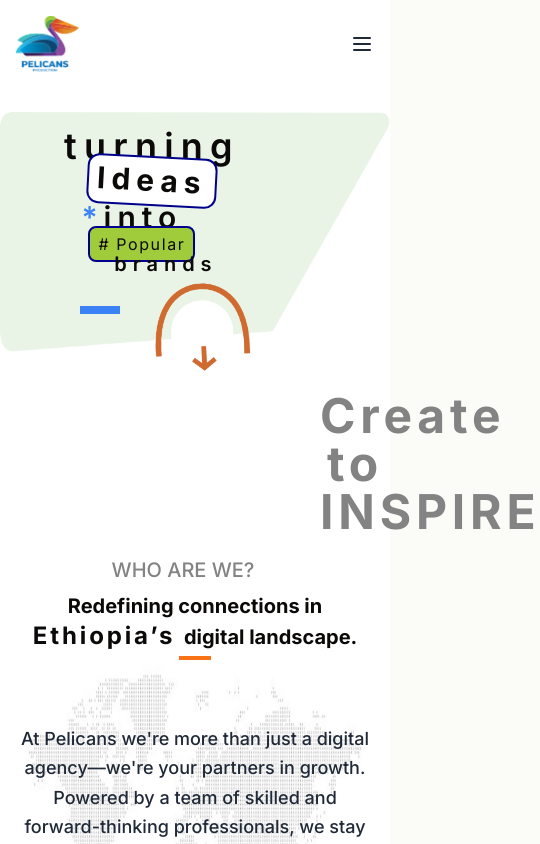
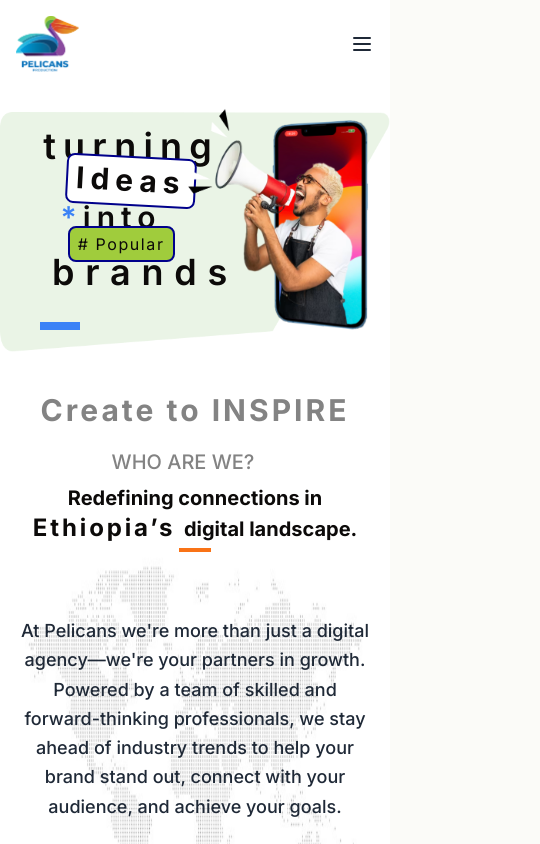
Before and after one commit to elumersen/ant-design-dreamscapeicans, a React (Vite) app: page / in a window 390 px wide. Shown: the top 844 px of the page, 540 px wide, since content can reach past the window. Built offline with nearby package versions, Linux system fonts and the light colour scheme.

Commit message:
Hero section implemented..

```diff
--- a/src/components/Hero.jsx
+++ b/src/components/Hero.jsx
@@ -32,84 +32,85 @@ const Hero = () => {
 
   return (
     <section>
-
-
       <section
         id="home"
         className=" pt-28 pb-16 w-full mx-auto bg-[#ffffff]"
         ref={heroRef}
       >
-      <div className="max-w-5xl mx-auto   relative">
+        <div className="max-w-5xl md:max-w-2xl lg:max-w-5xl mx-auto   relative">
           <img
             src="/hero-bgg.png"
             alt="Background"
-            className="md:h-[30rem]  lg:h-[30rem]  h-[15rem] w-full  inset-0 "
+            className="md:h-[26rem]  lg:h-[30rem]    h-[15rem] w-full  inset-0 "
           />
-             <div className="absolute -bottom-20 left-1/2 transform -translate-x-1/2 z-20">
+          <div className="absolute -bottom-16 left-1/2 transform -translate-x-1/2 z-20">
             <img
               src="/arrow.png"
               alt="Person with Phone"
-            className="w-[280px] h-auto rotate-[-2deg]"
+              className="w-0 lg:w-[15rem] md:w-0 h-auto rotate-[-2deg]"
             />
           </div>
           <div className="absolute z-10 flex lg:top-28 md:top-28 top-20 flex-col md:flex-row items-center justify-between px-6 sm:px-8 lg:px-0 py-12 md:py-0">
             <div
               className="w-full md:w-1/2 opacity-0 lg:-mt-20 md:-mt-20 -mt-36"
               ref={textRef}
-                     style={{ animationDelay: "0.2s", animationFillMode: "forwards" }}>
-                       <div className="relative text-center md:text-left max-w-3xl py-8 md:py-12 md:ml-28 lg:ml-40  ml-10">
+              style={{ animationDelay: "0.2s", animationFillMode: "forwards" }}
+            >
+              <div className="relative text-center md:text-left max-w-3xl py-8 md:py-12 md:ml-2 lg:ml-40  ">
                 {/* Turning Text */}
-                       <p className="text-4xl  md:text-[4rem] lg:text-[4rem] font-semibold leading-none tracking-[0.2em] mb-1 md:-mb-2 lg:-mb-2">
+                <p className="text-4xl  md:text-[3rem] lg:text-[4rem] font-semibold leading-none tracking-[0.2em] mb-1 md:-mb-2 lg:-mb-2">
                   turning
                 </p>
 
-
                 {/* Ideas Box */}
-                       <div className="relative inline-block transform rotate-3 md:-mt-1 lg:-mt-1 -mt-3 lg:ml-10 md:ml-10">
-                         <div className="bg-white border-[2px] border-[#00008B] rounded-xl px-2 py-1 md:px-6  md:py-2 lg:px-6  lg:py shadow-[0px_0px_0_0_rgba(0,0,0,1)]">
-                           <p className="text-3xl md:text-5xl lg:text-5xl font-black tracking-[0.2em] leading-tight">
+                <div className="relative inline-block transform rotate-3 md:-mt-1 lg:-mt-1 -mt-3 lg:ml-10 md:ml-5">
+                  <div className="bg-white border-[2px] border-[#00008B] rounded-lg px-2 py-1 md:px-6  md:py-2 lg:px-6  lg:py shadow-[0px_0px_0_0_rgba(0,0,0,1)]">
+                    <p className="text-3xl md:text-3xl lg:text-5xl font-black tracking-[0.2em] leading-tight">
                       Ideas
                     </p>
                   </div>
                 </div>
 
                 {/* Into Text */}
-                       <p className="text-3xl md:text-5xl lg:text-5xl md:text-[64px] font-semibold leading-none md:-mt-3 lg:-mt-2 -mt-1 tracking-[0.2em] lg:ml-10 md:ml-10 -ml-10">
-                        <span className="text-3xl  md:text-[4rem]  lg:text-5xl font-semibold leading-none tracking-[0.2em] " style={{color:"#3B82F6"}}>*</span>into
+                <p className="text-3xl md:text-4xl lg:text-5xl  font-semibold leading-none md:-mt-3 lg:-mt-2 -mt-1 tracking-[0.2em] lg:ml-10 md:ml-10 -ml-10">
+                  <span
+                    className="text-3xl  md:text-[3rem]  lg:text-5xl font-semibold leading-none tracking-[0.2em] "
+                    style={{ color: "#3B82F6" }}
+                  >
+                    *
+                  </span>
+                  into
                 </p>
 
                 {/* Popular Tag */}
                 <div className="inline-block bg-[#a0cc3c] border-[2px] border-[#00008B] md:rounded-xl lg:rounded-xl rounded-lg px-2  py-1 md:py-2  lg:py-2 shadow-[0px_0px_0_0_rgba(0,0,0,1)] -mt-2 lg:-mt-2.5 md:-mt-2.5  lg:ml-11 md:ml-11 -ml-5">
-                         <p className="text-md md:text-4xl lg:text-4xl  text-center lg:w-[13rem] md:w-[13rem]  font-normal tracking-[0.1em]">
+                  <p className="text-md md:text-2xl lg:text-4xl  text-center lg:w-[13rem] md:w-[10rem]  font-normal tracking-[0.1em]">
                     # Popular
                   </p>
                 </div>
 
                 {/* Brands Text */}
                 <div className="relative -mt-2 ml-3">
-                         <p className="text-xl  md:text-4xl lg:text-[4rem] pb-4 font-semibold leading-none tracking-[0.3em] ml-4">
-
+                  <p className="text-4xl  md:text-4xl lg:text-[4rem] pb-4 font-semibold leading-none tracking-[0.3em] ml-4">
                     brands
                   </p>
                   <div className="absolute left-6 -bottom-6 w-10 h-[8px] bg-[#3B82F6] -translate-x-1/2"></div>
                 </div>
               </div>
             </div>
-
           </div>
 
           <div
-          className=" md:right-20 right-5 lg:right-20  -top-3  md:w-1/2 absolute z-20 flex justify-start opacity-0 lg:mt11 md:mt-0 "
+            className=" md:right-2 right-0 lg:right-20  -top-3   absolute z-20 flex justify-start opacity-0 mt-2 lg:mt11 md:mt-3 "
             ref={imageRef}
             style={{ animationDelay: "0.4s", animationFillMode: "forwards" }}
           >
             <img
               src="/megaphone.png"
               alt="Megaphone Announcement"
-            className="md:w-[80rem] w-[0rem] lg:w-[35-rem] object-contain transform scale-100"
+              className="md:w-[25rem] w-56   lg:w-[30rem] object-contain transform scale-100"
             />
           </div>
-
         </div>
 
         {/* <div className="relative w-full max-w-[90rem] mx-auto mt-10 " > */}
@@ -137,7 +138,6 @@ const Hero = () => {
             />
           </div> */}
 
-
         {/* Person with Phone Image */}
         {/* <div className="absolute -bottom-20 left-1/2 transform -translate-x-1/2 z-20">
           <img
@@ -149,13 +149,25 @@ const Hero = () => {
         {/* </div> */}
 
         <div className="relative z-10 mt-10">
-        <p className="text-center text-5xl font-bold ml-80 mb-5 tracking-[0.1em]" style={{color:"#838383"}}>Create to INSPIRE</p>
-        <p className="text-center text-xl font-medium mb-2 mr-6" style={{color:"#838383"}}>WHO ARE WE?</p>
-        <p className="text-center text-xl font-bold mt-2 traking-[0.8em]">Redefining connections in <span className="text-2xl tracking-[0.12em] ">Ethiopia’s </span> digital landscape.</p>
+          <p
+            className="text-center lg:text-5xl md:text-5xl text-3xl font-bold lg:ml-80 md:ml-20 mx-auto mb-5 tracking-[0.1em]"
+            style={{ color: "#838383" }}
+          >
+            Create to INSPIRE
+          </p>
+          <p
+            className="text-center text-xl font-medium mb-2 mr-6"
+            style={{ color: "#838383" }}
+          >
+            WHO ARE WE?
+          </p>
+          <p className="text-center text-xl font-bold mt-2 traking-[0.8em]">
+            Redefining connections in{" "}
+            <span className="text-2xl tracking-[0.12em] ">Ethiopia’s </span>{" "}
+            digital landscape.
+          </p>
           <div className="w-8 h-1 bg-orange-500 mx-auto mt-1"></div>
         </div>
-
-
       </section>
       <section className="relative flex flex-col items-center justify-center text-center py-20 px-4 bg-white -mt-20">
         {/* Background Image */}
@@ -167,7 +179,6 @@ const Hero = () => {
           />
         </div>
 
-
         {/* Content */}
         <div className="relative max-w-2xl mx-auto">
           {/* Orange Accent Line */}
@@ -175,23 +186,19 @@ const Hero = () => {
           {/* Text Content */}
           <p className="text-lg md:text-xl text-gray-800 leading-relaxed font-medium">
             At Pelicans we&apos;re more than just a digital agency—we&apos;re
-            your partners in growth. Powered by a team of skilled and forward-thinking professionals, we
-            stay ahead of industry trends to help your brand stand out, connect with your audience, and
-            achieve your goals.
+            your partners in growth. Powered by a team of skilled and
+            forward-thinking professionals, we stay ahead of industry trends to
+            help your brand stand out, connect with your audience, and achieve
+            your goals.
           </p>
 
           {/* Button */}
           <div className="mt-6">
-            <Button className="bg-brand-orange text-white ">
-              Learn More
-            </Button>
+            <Button className="bg-brand-orange text-white ">Learn More</Button>
           </div>
         </div>
       </section>
     </section>
-
-
-
   );
 };
 
```
Also changed, not shown: src/pages/Index.tsx (+10 -12 lines). Lines whose indentation alone changed are shown as unchanged.
